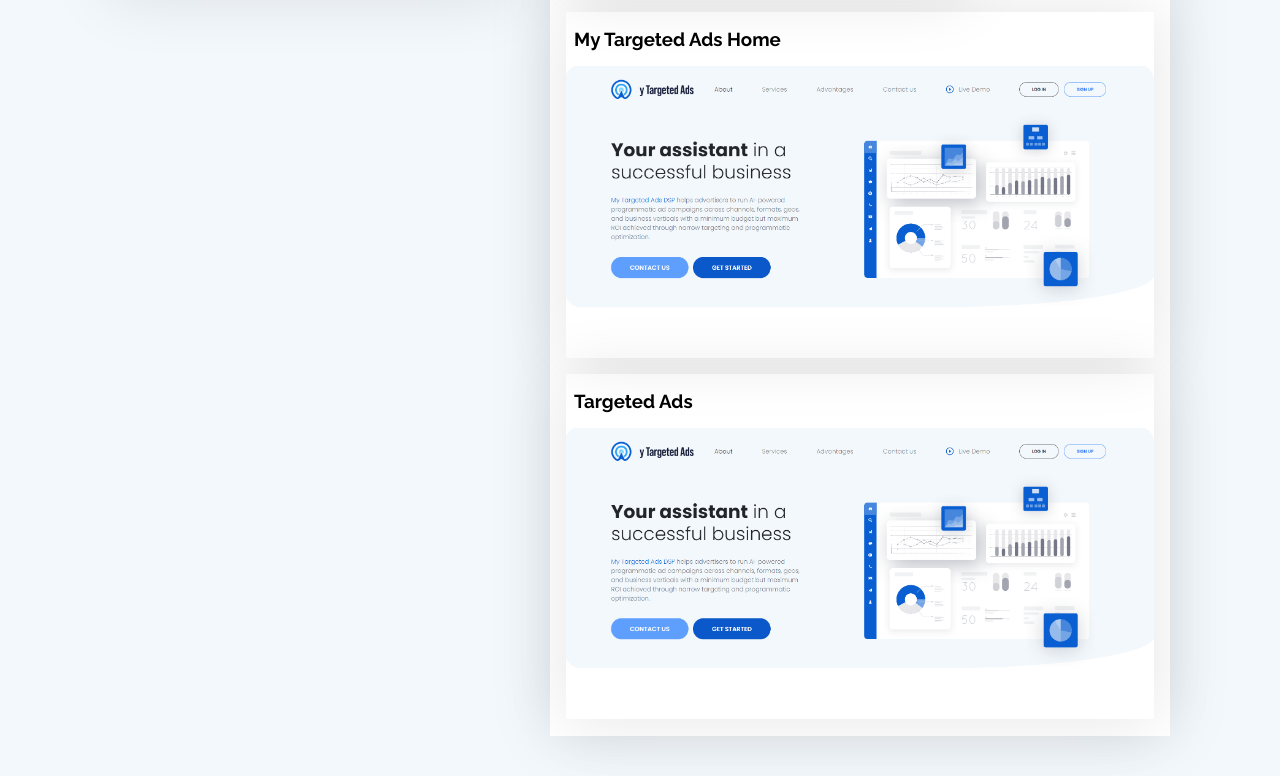
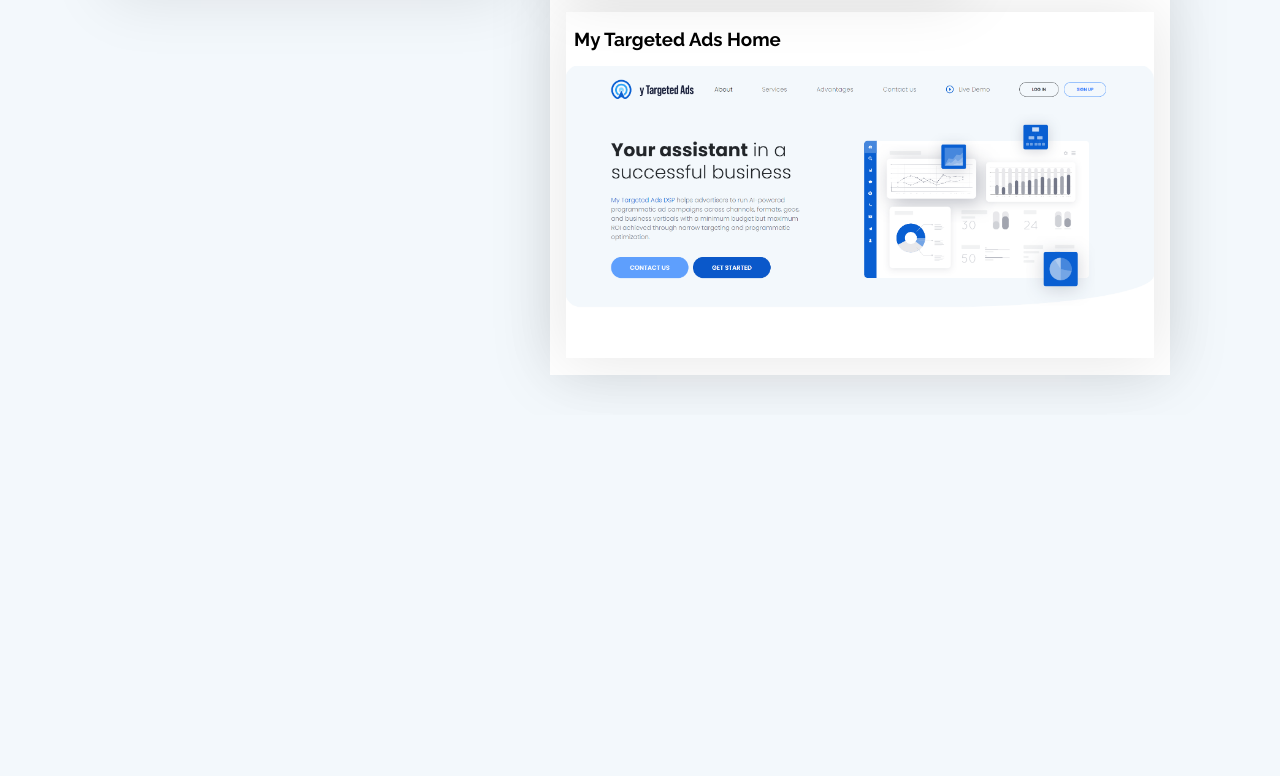
Before and after one commit to vrroom-vrroom/my_resume.github.io, a plain HTML site: page index.html in a window 1280 px wide. Shown: the part 1329-2105 px from the top of the page. After the commit the page ends 1744 px from the top, so only its background shows below. Drawn offline with Linux system fonts and the light colour scheme.

Commit message:
Add files via upload

```diff
--- a/index.html
+++ b/index.html
@@ -126,10 +126,6 @@
 					<h3>My Targeted Ads Home</h3>
 					<a href="portfolio/My Targeted Ads Home/index.html"><img src="img/targeted ads.png" alt=""></a>
 				</div>
-				<div class="lists">
-					<h3>Targeted Ads </h3>
-					<a href="portfolio/My Targeted Ads Home/index.html"><img src="img/targeted ads.png" alt=""></a>
-				</div>
 			</div>
 		</div>
 	</div>
```
